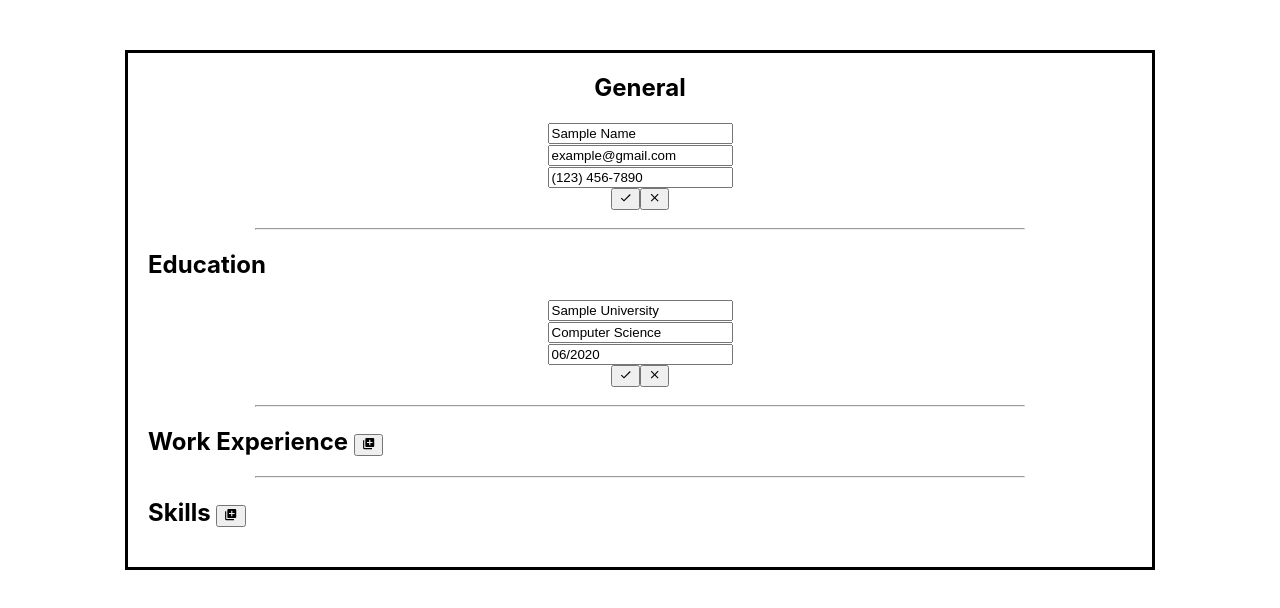
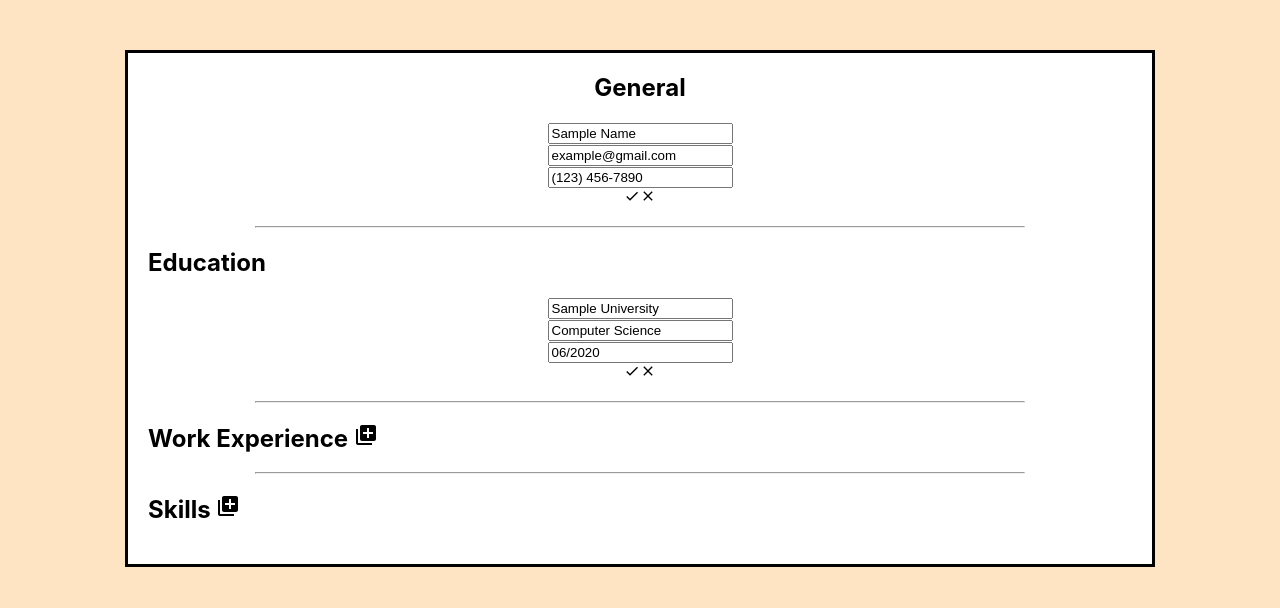
Before and after one commit to Tchao770/CV-Creator, a React (Create React App) app: page / in a window 1280 px wide. Shown: the top 608 px of the page. Built offline with nearby package versions, Linux system fonts and the light colour scheme.

Commit message:
Fixed for github deployment

```diff
--- a/src/App.js
+++ b/src/App.js
@@ -63,7 +63,7 @@ class App extends Component {
 					<div className="sideButton"></div>
 					<Educational classname="sectionCard" />
 					<hr style={{ width: "75%" }} />
-					<h2>Work Experience <button onClick={() => this.appendPractical("practical")}><MdLibraryAdd /></button></h2>
+					<h2>Work Experience <MdLibraryAdd className="buttons" onClick={() => this.appendPractical("practical")}/></h2>
 					<div className="sideButton"></div>
 					{practicalArr.map(practical => {
 						return (
@@ -72,7 +72,7 @@ class App extends Component {
 					})
 					}
 					<hr style={{ width: "75%" }} />
-					<h2>Skills <button onClick={() => this.appendPractical("skills")}><MdLibraryAdd /></button></h2>
+					<h2>Skills <MdLibraryAdd className="buttons" onClick={() => this.appendPractical("skills")}/></h2>
 					{skillsArr.map(skill => {
 						return (
 							<Skills classname="sectionCard" key={skill} itemId={skill} handleRemove={()=>this.handleRemove(skill, "skills")} />
--- a/src/components/Educational.js
+++ b/src/components/Educational.js
@@ -77,8 +77,8 @@ class EducationalInfo extends Component {
                     value={major} onChange={this.handleChange} /><br />
                 <input name="gradDate" placeholder="Graduation Date"
                     value={gradDate} onChange={this.handleChange} /><br />
-                <button onClick={this.handleSave}><MdDone/></button>
-                <button onClick={this.handleCancel}><MdClear/></button>
+                <MdDone className="buttons" onClick={this.handleSave} />
+                <MdClear className="buttons" onClick={this.handleCancel} />
             </div>
         );
     }
--- a/src/components/General.js
+++ b/src/components/General.js
@@ -78,8 +78,8 @@ class GeneralInfo extends Component {
                     value={email} onChange={this.handleChange} /><br />
                 <input name="number" placeholder="Phone Number"
                     value={number} onChange={this.handleChange} /><br />
-                <button onClick={this.handleSave}><MdDone/></button>
-                <button onClick={this.handleCancel}><MdClear/></button>
+                <MdDone className="buttons" onClick={this.handleSave}/>
+                <MdClear className="buttons" onClick={this.handleCancel}/>
             </div>
         );
     }
--- a/src/components/Practical.js
+++ b/src/components/Practical.js
@@ -8,6 +8,8 @@ class PracticalInfo extends Component {
             companyName: "Mount Olympus",
             position: "Pointious, God of Pointers",
             yearsWorked: "3 years",
+            task: "",
+            relevantTasks: [],
             editMode: true
         };
         this.temp = {
@@ -67,6 +69,10 @@ class PracticalInfo extends Component {
                 <h3>{companyName}</h3>
                 <p><b>Position: </b> {position}</p>
                 <p><b>Years worked: </b> {yearsWorked}</p>
+                <ul>
+                    <li>Work</li>
+                    <li>Pace</li>
+                </ul>
             </div>
         );
     }
@@ -75,16 +81,17 @@ class PracticalInfo extends Component {
         const { classname } = this.props;
         const { companyName, position, yearsWorked } = this.state;
         return (
-            <div className={classname}>
+            <div className={[classname, "pracDisplay"].join(' ')}>
                 <input name="companyName" placeholder="Company"
                     value={companyName} onChange={this.handleChange} /><br />
                 <input name="position" placeholder="Position"
                     value={position} onChange={this.handleChange} /><br />
                 <input name="yearsWorked" placeholder="Years Worked"
                     value={yearsWorked} onChange={this.handleChange} /><br />
-                <button onClick={this.handleSave}><MdDone /></button>
-                <button onClick={this.handleCancel}><MdClear /></button>
-                <button onClick={this.removeButton}><MdDelete /></button>
+                <textarea name="task" placeholder="Tasks" cols="45"/><br/>
+                <MdDone className="buttons" onClick={this.handleSave}/>
+                <MdClear className="buttons" onClick={this.handleCancel}/>
+                <MdDelete className="buttons" onClick={this.removeButton}/>
             </div>
         );
     }
--- a/src/components/Skills.js
+++ b/src/components/Skills.js
@@ -62,8 +62,8 @@ class SkillInfo extends Component {
         const { skill, level } = this.state;
         const rating = [];
 
-        for(let i = 0; i < this.state.level; i++){
-            rating.push("#");
+        for(let i = 0; i < level; i++){
+            rating.push("O");
         }
 
         return (
@@ -83,9 +83,9 @@ class SkillInfo extends Component {
                     value={skill} onChange={this.handleChange} /><br />
                 <input name="level" placeholder="level"
                     value={level} onChange={this.handleChange} /><br />
-                <button onClick={this.handleSave}><MdDone /></button>
-                <button onClick={this.handleCancel}><MdClear /></button>
-                <button onClick={this.removeButton}><MdDelete /></button>
+                <MdDone className="buttons" onClick={this.handleSave}/>
+                <MdClear className="buttons" onClick={this.handleCancel}/>
+                <MdDelete className="buttons" onClick={this.removeButton}/>
             </div>
         );
     }
--- a/src/styles/App.css
+++ b/src/styles/App.css
@@ -5,6 +5,10 @@
   width: 80vw;
   padding-bottom: 20px;
   margin-top: 50px;
+  background-color: white;
+}
+body{
+  background-color: bisque;
 }
 
 .sideButton{
@@ -33,8 +37,20 @@
   padding-left: 40px;
 }
 
-.genDisplay:hover, .eduDisplay:hover {
+.genDisplay:hover, .eduDisplay:hover{
   background-color: antiquewhite;
+  animation-duration: 0.5ms;
+  user-select: none;
+  transition-duration: 0.4s;
+}
+
+.pracDisplay{
+  text-align: left;
+  padding-left: 2em;
+}
+
+.buttons:hover{
+  background-color: rgb(253, 197, 123);
   animation-duration: 0.5ms;
   user-select: none;
   transition-duration: 0.4s;
```
Also changed, not shown: package.json (+7 -1 lines), 2 other files (tests, documents, lock files or other folders).
